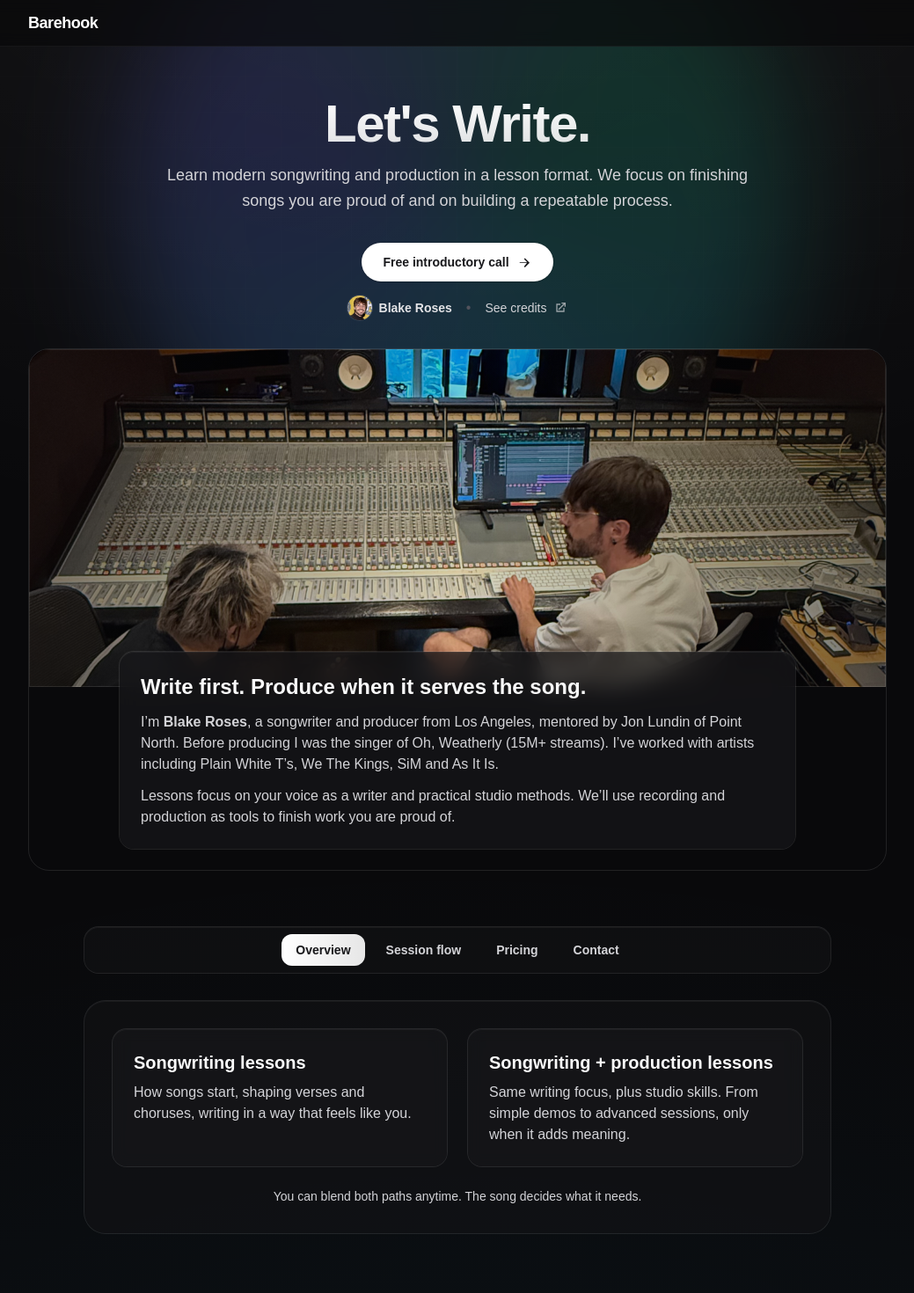
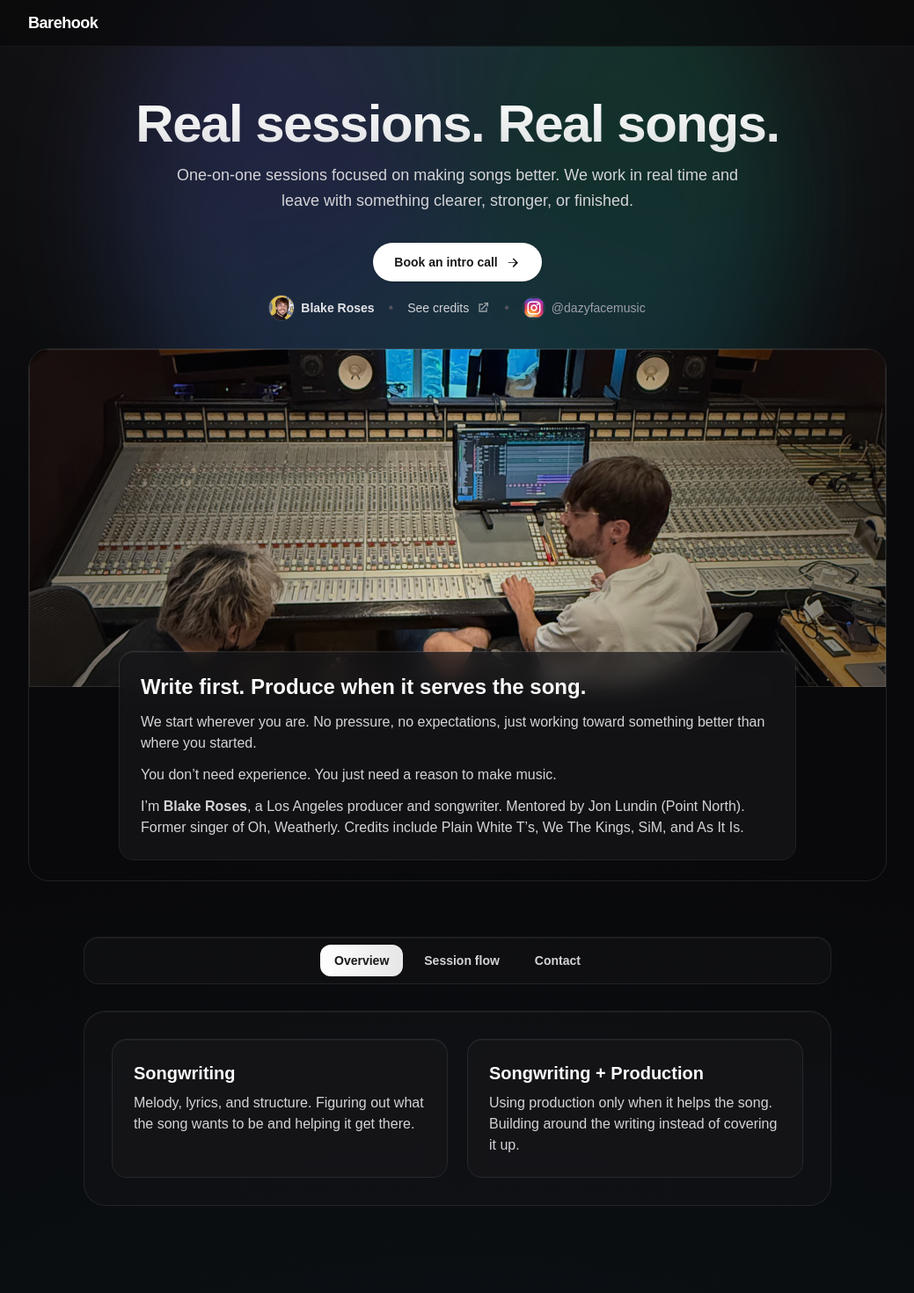
Before and after one commit to rosesblake/barehook, a Next.js app: page / in a window 1280 px wide. Shown: the top 1470 px of the page at 88% size, without its empty margins (120-1159 px from the left). Built offline with nearby package versions, Linux system fonts and the light colour scheme.

Commit message:
took out pricing talk. changed wording alot.

```diff
--- a/src/app/page.tsx
+++ b/src/app/page.tsx
@@ -1,6 +1,6 @@
 "use client";
 
-import { useState, useEffect, useCallback } from "react";
+import { useState, useCallback } from "react";
 import {
   motion,
   AnimatePresence,
@@ -13,7 +13,6 @@ import Image from "next/image";
 const tabs = [
   { key: "overview", label: "Overview" },
   { key: "process", label: "Session flow" },
-  { key: "pricing", label: "Pricing" },
   { key: "contact", label: "Contact" },
 ] as const;
 
@@ -78,7 +77,7 @@ export default function Page() {
   }, [loadCalendly]);
 
   const handleTabKey = (e: React.KeyboardEvent<HTMLDivElement>) => {
-    const order = ["overview", "process", "pricing", "contact"] as const;
+    const order = ["overview", "process", "contact"] as const;
     const i = order.indexOf(active);
     if (e.key === "ArrowRight") {
       setActive(order[(i + 1) % order.length]);
@@ -116,7 +115,7 @@ export default function Page() {
           className="text-4xl md:text-6xl font-extrabold tracking-tight leading-[0.95]"
         >
           <span className="bg-clip-text text-transparent bg-[linear-gradient(180deg,#fff,rgba(255,255,255,0.85))]">
-            Let's Write.
+            Real sessions. Real songs.
           </span>
         </motion.h1>
         <motion.p
@@ -125,9 +124,8 @@ export default function Page() {
           transition={{ delay: 0.08, duration: 0.5 }}
           className="mx-auto mt-4 max-w-2xl text-base md:text-lg leading-relaxed text-zinc-300"
         >
-          Learn modern songwriting and production in a lesson format. We focus
-          on finishing songs you are proud of and on building a repeatable
-          process.
+          One-on-one sessions focused on making songs better. We work in real
+          time and leave with something clearer, stronger, or finished.
         </motion.p>
 
         <motion.div
@@ -141,7 +139,7 @@ export default function Page() {
             onClick={openCalendly}
             className="group inline-flex items-center gap-2 rounded-full bg-white px-6 py-3 text-sm font-semibold text-zinc-900 shadow-sm ring-1 ring-black/10 transition hover:translate-y-[-1px] cursor-pointer"
           >
-            <span>Free introductory call</span>
+            <span>Book an intro call</span>
             <svg
               viewBox="0 0 24 24"
               width="18"
@@ -163,9 +161,7 @@ export default function Page() {
                 priority
               />
               <span>
-                <span className="font-semibold text-zinc-200">
-                  Blake Roses
-                </span>{" "}
+                <span className="font-semibold text-zinc-200">Blake Roses</span>{" "}
               </span>
             </div>
 
@@ -190,6 +186,25 @@ export default function Page() {
                 <path d="M14 3h7v7h-2V6.41l-9.29 9.3-1.42-1.42 9.3-9.29H14V3z" />
                 <path d="M5 5h7v2H7v10h10v-5h2v7H5z" />
               </svg>
+            </a>
+            <span className="hidden sm:inline select-none text-zinc-600">
+              •
+            </span>
+            <a
+              href="https://instagram.com/dazyfacemusic"
+              target="_blank"
+              rel="noopener noreferrer"
+              className="inline-flex items-center gap-2 text-sm text-zinc-400 hover:text-zinc-300 underline-offset-4 hover:underline"
+            >
+              <Image
+                src="/instagram-logo.svg"
+                alt="Instagram"
+                width={24}
+                height={24}
+                className="rounded-full ring-1 ring-white/10 shrink-0"
+                priority
+              />
+              <span>@dazyfacemusic</span>
             </a>
           </div>
         </motion.div>
@@ -231,17 +246,19 @@ export default function Page() {
                 Write first. Produce when it serves the song.
               </h3>
               <p className="mt-3 text-zinc-300">
-                I’m <span className="font-semibold">Blake Roses</span>, a
-                songwriter and producer from Los Angeles, mentored by Jon Lundin
-                of Point North. Before producing I was the singer of Oh,
-                Weatherly (15M+ streams). I’ve worked with artists including
-                Plain White T’s, We The Kings, SiM and As It Is.
+                We start wherever you are. No pressure, no expectations, just
+                working toward something better than where you started.{" "}
               </p>
 
               <p className="mt-3 text-zinc-300">
-                Lessons focus on your voice as a writer and practical studio
-                methods. We’ll use recording and production as tools to finish
-                work you are proud of.
+                You don’t need experience. You just need a reason to make music.
+              </p>
+
+              <p className="mt-3 text-zinc-300">
+                I’m <span className="font-semibold">Blake Roses</span>, a Los
+                Angeles producer and songwriter. Mentored by Jon Lundin (Point
+                North). Former singer of Oh, Weatherly. Credits include Plain
+                White T’s, We The Kings, SiM, and As It Is.
               </p>
             </div>
           </div>
@@ -302,28 +319,22 @@ export default function Page() {
               >
                 <div className="grid gap-6 md:grid-cols-2">
                   <div className="rounded-2xl bg-zinc-900/60 p-6 backdrop-blur-sm ring-1 ring-white/10 shadow-[inset_0_1px_0_rgba(255,255,255,0.05)]">
-                    <h3 className="text-xl font-semibold">
-                      Songwriting lessons
-                    </h3>
+                    <h3 className="text-xl font-semibold">Songwriting</h3>
                     <p className="mt-2 text-zinc-300">
-                      How songs start, shaping verses and choruses, writing in a
-                      way that feels like you.
+                      Melody, lyrics, and structure. Figuring out what the song
+                      wants to be and helping it get there.
                     </p>
                   </div>
                   <div className="rounded-2xl bg-zinc-900/60 p-6 backdrop-blur-sm ring-1 ring-white/10 shadow-[inset_0_1px_0_rgba(255,255,255,0.05)]">
                     <h3 className="text-xl font-semibold">
-                      Songwriting + production lessons
+                      Songwriting + Production
                     </h3>
                     <p className="mt-2 text-zinc-300">
-                      Same writing focus, plus studio skills. From simple demos
-                      to advanced sessions, only when it adds meaning.
+                      Using production only when it helps the song. Building
+                      around the writing instead of covering it up.
                     </p>
                   </div>
                 </div>
-                <p className="mx-auto mt-6 max-w-2xl text-center text-sm text-zinc-300">
-                  You can blend both paths anytime. The song decides what it
-                  needs.
-                </p>
               </motion.div>
             )}
 
@@ -343,27 +354,26 @@ export default function Page() {
                   Session flow
                 </h2>
                 <p className="mx-auto mt-3 max-w-2xl text-center text-zinc-300">
-                  Every artist starts from a different place. Some come in with
-                  full songs, others a voice note or an idea. We start where you
-                  are and build from there.
+                  Sessions feel like real studio time. We listen, make choices,
+                  and move the song forward.
                 </p>
                 <div className="mx-auto mt-8 grid max-w-3xl gap-4">
                   {[
                     {
-                      t: "Understanding your voice as a writer",
-                      b: "What draws emotion out of you and what you want to say shapes the work.",
+                      t: "Find the block in your writing",
+                      b: "Sometimes it’s the writing. Sometimes it’s the arrangement. Sometimes it’s just uncertainty. We identify the real issue.",
                     },
                     {
-                      t: "Songwriting fundamentals",
-                      b: "If you’re new, we cover melody, rhythm, chords, and how songs are built. If you already write, we refine your instincts.",
+                      t: "Work on the song, not around it",
+                      b: "Lyrics, melody, chords, structure, or sound. We focus on the part that will change the song the most right now.",
                     },
                     {
-                      t: "Building your sound",
-                      b: "How arrangement and production shape a song without overcomplicating it.",
+                      t: "Commit",
+                      b: "We make choices and live with them long enough for the song to take shape.",
                     },
                     {
-                      t: "Finishing with intention",
-                      b: "Bring a song to a place that feels complete and honest, from rough recording to demo.",
+                      t: "Leave with direction",
+                      b: "You leave knowing what to work on next and why.",
                     },
                   ].map((s, i) => (
                     <motion.div
@@ -384,74 +394,9 @@ export default function Page() {
                   ))}
                 </div>
                 <p className="mx-auto mt-6 max-w-2xl text-center text-sm text-zinc-400">
-                  Whether you’ve never opened a DAW or already produce, each
-                  session builds toward songs that feel real and sound like you.
+                  Whether you’re just starting or already writing, the goal is
+                  the same: make something honest and better than it was before.
                 </p>
-              </motion.div>
-            )}
-
-            {active === "pricing" && (
-              <motion.div
-                role="tabpanel"
-                id="pricing-panel"
-                aria-labelledby="pricing-tab"
-                key="pricing"
-                variants={fade}
-                initial="initial"
-                animate="animate"
-                exit="exit"
-                className="p-8 text-center"
-              >
-                <h2 className="text-2xl font-bold">Pricing</h2>
-                <p className="mx-auto mt-3 max-w-2xl text-zinc-300">
-                  Lessons are <span className="font-semibold">25% off</span>{" "}
-                  right now.
-                </p>
-
-                <div className="mx-auto mt-8 flex flex-col gap-4 max-w-sm">
-                  {[
-                    {
-                      t: "Single Session (60 min)",
-                      original: "$85",
-                      sale: "$64",
-                    },
-                    { t: "4-Session Block", original: "$300", sale: "$225" },
-                  ].map((x) => (
-                    <div
-                      key={x.t}
-                      className="rounded-2xl bg-zinc-900/60 p-6 ring-1 ring-white/10"
-                    >
-                      <h3 className="text-lg font-semibold">{x.t}</h3>
-                      <div className="mt-3 flex items-center justify-center gap-2">
-                        <span className="text-zinc-500 text-sm line-through">
-                          {x.original}
-                        </span>
-                        <span className="text-2xl font-bold text-white">
-                          {x.sale}
-                        </span>
-                        <span className="ml-1 rounded-full border border-emerald-400/30 bg-emerald-400/10 px-2 py-[2px] text-xs text-emerald-300">
-                          25% off
-                        </span>
-                      </div>
-                    </div>
-                  ))}
-                </div>
-
-                <button
-                  type="button"
-                  onClick={openCalendly}
-                  className="cursor-pointer mt-8 inline-flex items-center gap-2 rounded-full bg-white px-6 py-3 text-sm font-semibold text-zinc-900 ring-1 ring-black/10 transition hover:translate-y-[-1px]"
-                >
-                  Book free intro call
-                  <svg
-                    viewBox="0 0 24 24"
-                    width="18"
-                    height="18"
-                    fill="currentColor"
-                  >
-                    <path d="M5 12h11.17l-4.58-4.59L13 6l7 7-7 7-1.41-1.41L16.17 13H5z" />
-                  </svg>
-                </button>
               </motion.div>
             )}
 
@@ -471,8 +416,8 @@ export default function Page() {
                   Start a conversation
                 </h2>
                 <p className="mx-auto mt-3 max-w-2xl text-zinc-300">
-                  Tell me where you are at and what you want to make. I will
-                  reply with a short plan for the next few weeks.
+                  Tell me what you’re trying to make and where you feel stuck.
+                  We’ll go from there.
                 </p>
                 <a
                   href="mailto:rosesblake@yahoo.com?subject=Barehook"
```
Also changed, not shown: public/instagram-logo.svg (added).
